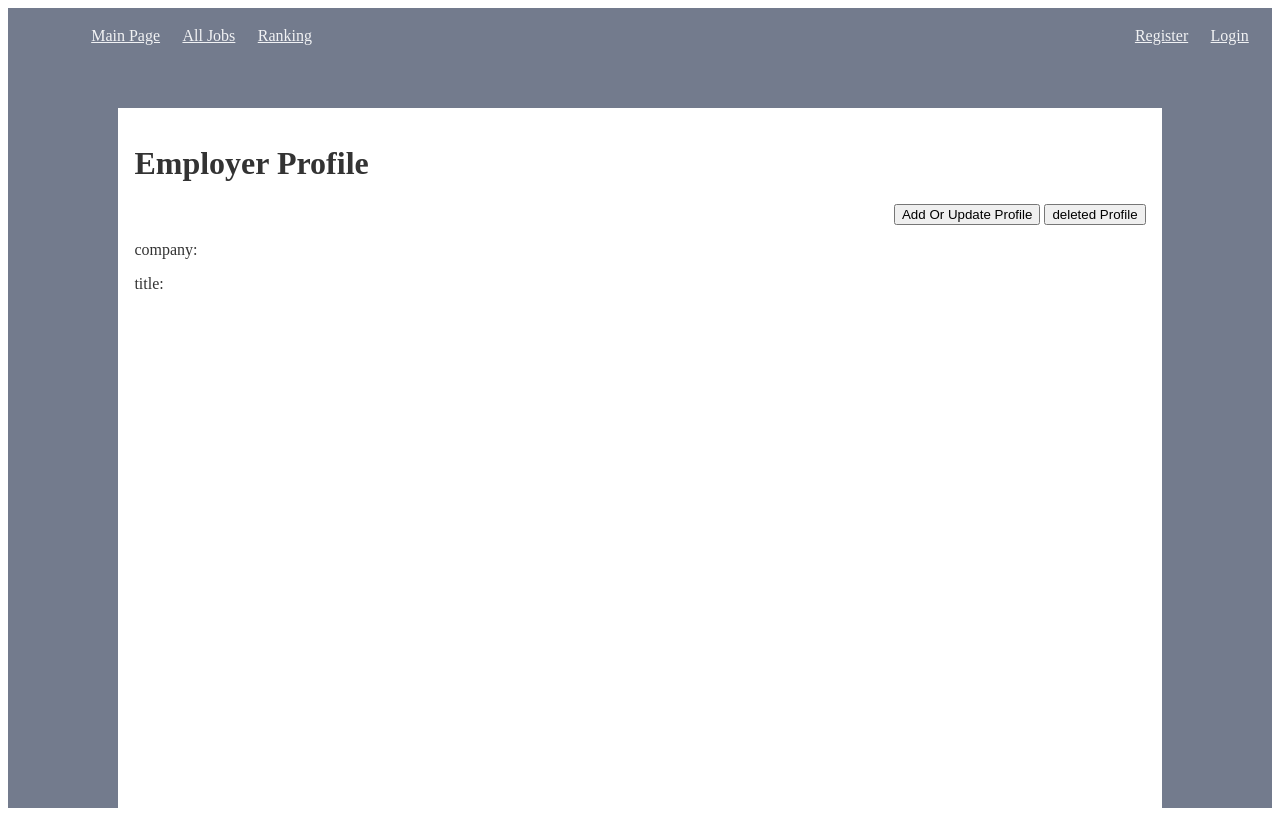
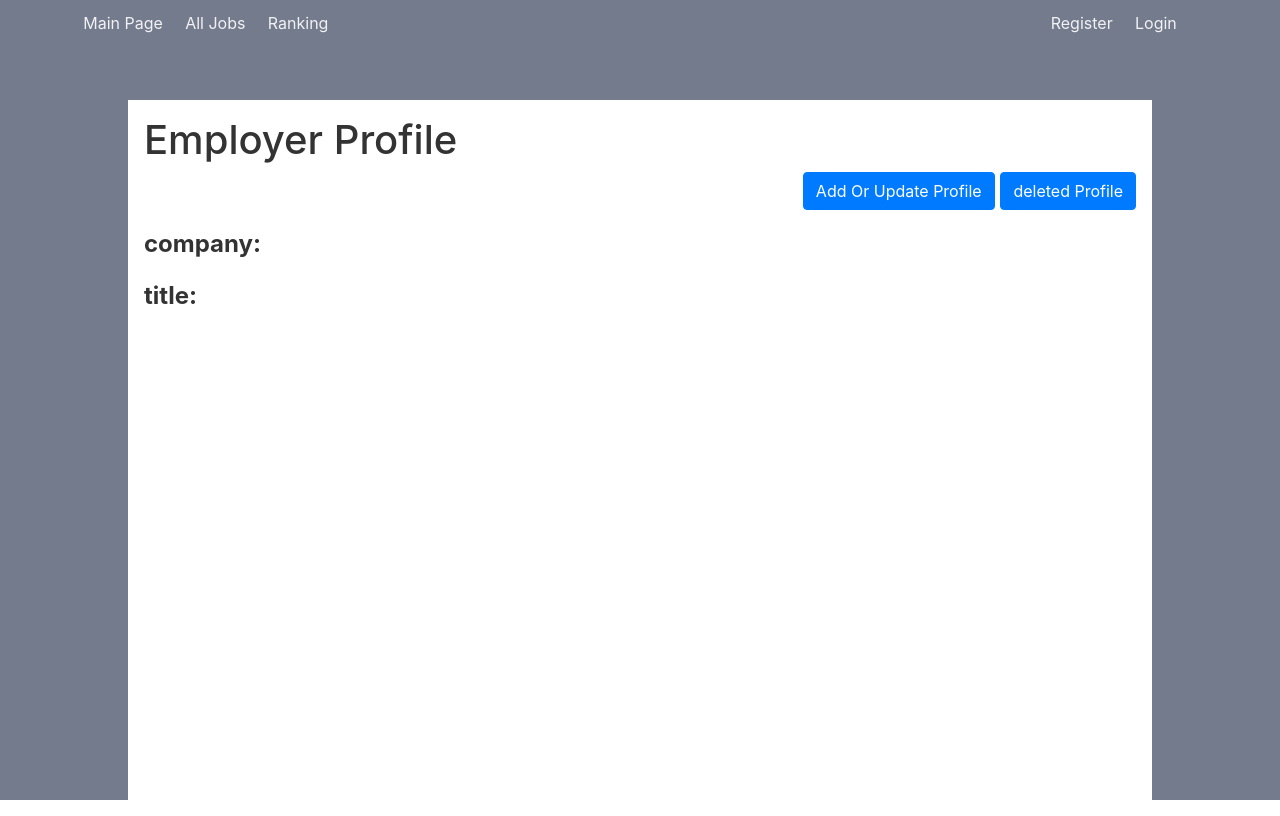
Before and after one commit to haoyuy19/haoyu-yang-zhe-li-ge-dun-final-project-frontend, a Next.js app: page /EmpProfileInfo in a window 1280 px wide. Built offline with nearby package versions, Linux system fonts and the light colour scheme.

Commit message:
style fix
style fix

```diff
--- a/pages/EmpProfile.tsx
+++ b/pages/EmpProfile.tsx
@@ -3,6 +3,7 @@ import Navbar from "../components/Navbar";
 import styles from "../components/profile.module.css";
 import Router from "next/router";
 import { url } from "./../components/config";
+import 'bootstrap/dist/css/bootstrap.min.css';
 
 const index = () => {
   const [info, setinfo] = useState<any>({
@@ -101,7 +102,7 @@ const index = () => {
           </p>
 
           <p>
-            <button onClick={submit}>submit</button>
+            <button className='btn btn-primary' onClick={submit}>submit</button>
           </p>
         </div>
       </div>
--- a/pages/EmpProfileInfo.tsx
+++ b/pages/EmpProfileInfo.tsx
@@ -3,6 +3,7 @@ import Navbar from "../components/Navbar";
 import styles from "../components/profile.module.css";
 import Router from "next/router";
 import { url } from "../components/config";
+import 'bootstrap/dist/css/bootstrap.min.css';
 
 const Index = () => {
   const [info, setinfo] = useState<any>({
@@ -71,13 +72,14 @@ const Index = () => {
       <div className={styles.bg}>
         <div className={styles["bg-card"]}>
           <h1>Employer Profile</h1>
-          <p style={{ textAlign: "right" }}>
-            <button onClick={toEdit}>Add Or Update Profile</button>
+
+          <p style={{ textAlign: "right", fontWeight:'bold',fontSize: 'x-large' }}>
+            <button className='btn btn-primary' onClick={toEdit}>Add Or Update Profile</button>
             &nbsp;
-            <button onClick={del}>deleted Profile</button>
+            <button  className='btn btn-primary' onClick={del}>deleted Profile</button>
           </p>
-          <p>company: {info.company}</p>
-          <p>title: {info.title}</p>
+          <p style = {{fontWeight:'bold',fontSize: 'x-large' }}>company:  {info.company}</p>
+          <p style = {{fontWeight:'bold',fontSize: 'x-large' }}>title:   {info.title}</p>
         </div>
       </div>
     </>
```
